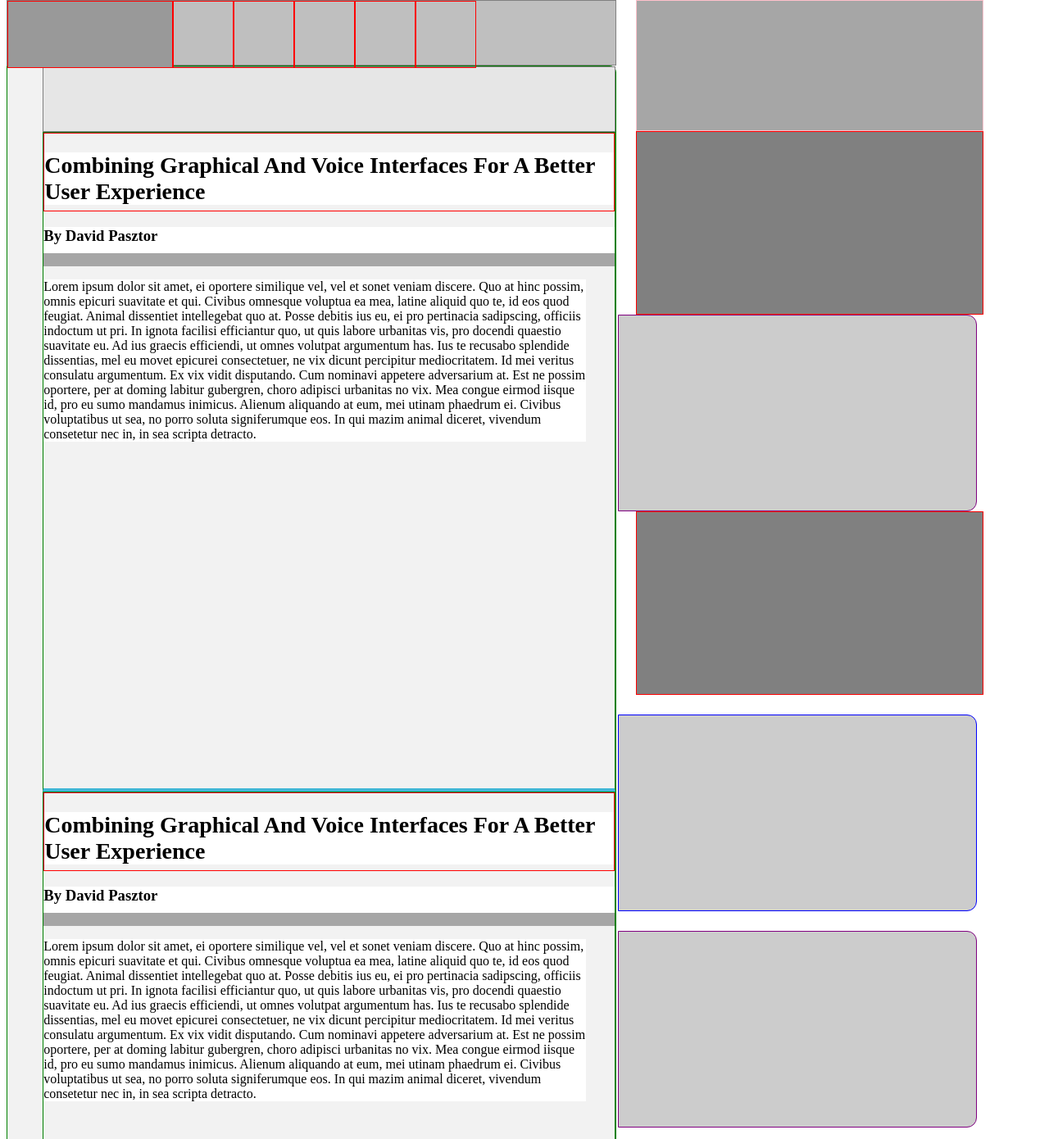
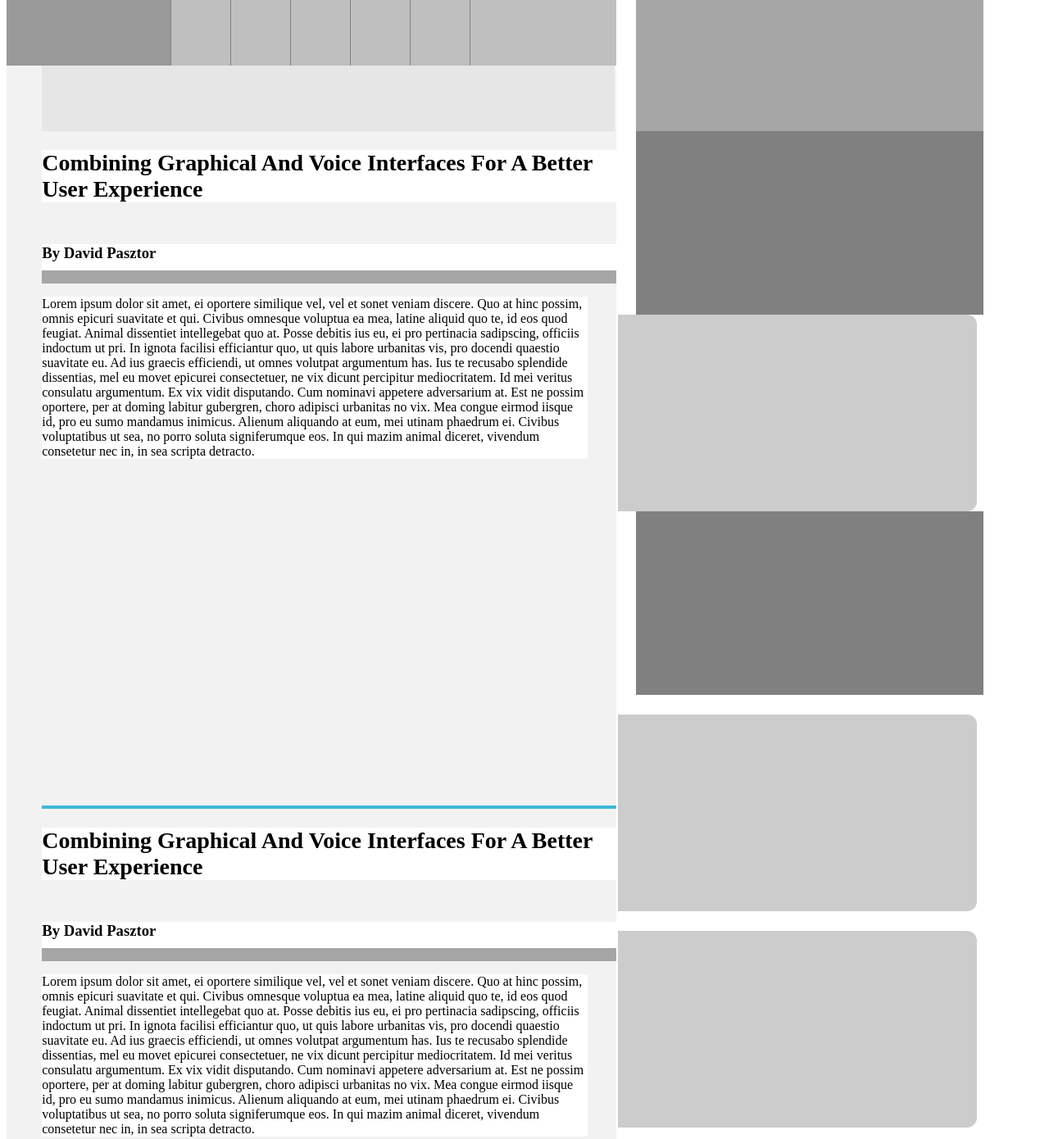
Before and after one commit to tfb34/design-teardown, a plain HTML site: page index.html in a window 1280 px wide. Shown: the top 1390 px of the page at 82% size. Drawn offline with Linux system fonts and the light colour scheme.

Commit message:
Clear div borders

```diff
--- a/custom.css
+++ b/custom.css
@@ -9,11 +9,9 @@ body{
 }
 .navbar{
 	height: 5em;
-	border: 1px solid grey;
 	background-color: #bfbfbf;
 }
 .content{
-	border: 1px solid green;
 	height: 100em;
 	border-top-right-radius: 8px;
 	padding-left: 2.7em;
@@ -24,20 +22,17 @@ body{
 }
 .search{
 	height: 10em;
-	border: 1px solid pink;
 	float: right;
 	background-color: #a6a6a6;
 }
 .advertisements{
 	height: 14em;
-	border: 1px solid red;
 	clear: right;
 	float: right;
 	background-color: grey;
 }
 .newsletter{
 	height: 15em;
-	border: 1px solid purple;
 	float: right;
 	clear: right;
 	width: 27.4em;
@@ -46,11 +41,8 @@ body{
 	margin-right: 0.5em;
 	background-color: #cccccc;
 }
-.book-recommendations{
-	border: 1px solid blue;
-}
+
 .hosted-on-message{
-	border: 1px solid violet;
 	margin-top: 30em;
 }
 .hide{
@@ -59,11 +51,8 @@ body{
 	float: right;
 	clear: right;
 }
-.job-board{
-	border:1px solid yellow;
-}
+
 .menu-bar{
-	border: 1px solid grey;
 	height: 5em;
 	width: 43.7em;
 	background-color: #e6e6e6;
@@ -73,14 +62,13 @@ body{
 }
 article{
 	height: 50em;
-	border: 1px solid green;
 	border-bottom: 4px solid #41B7D8;
 }
 .navbar div{
 	float: left;
 	width: 4.5em;
 	height: 5em;
-	border: 1px solid red;
+	border-right: 1px solid grey;
 }
 .navbar div:first-child{
 	width: 12.5em;
@@ -88,7 +76,6 @@ article{
 }
 .title{
 	width: 100%;
-	border: 1px solid red;
 	height: 6em;
 }
 .author{
```
